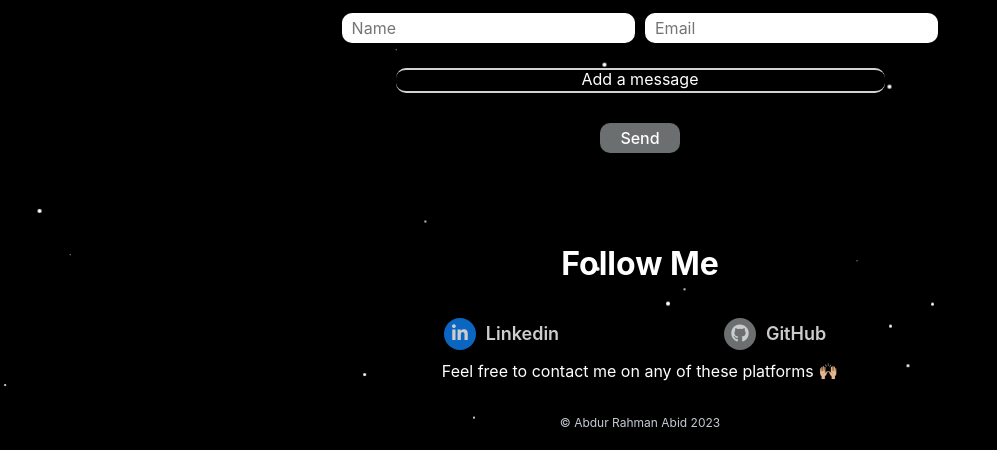
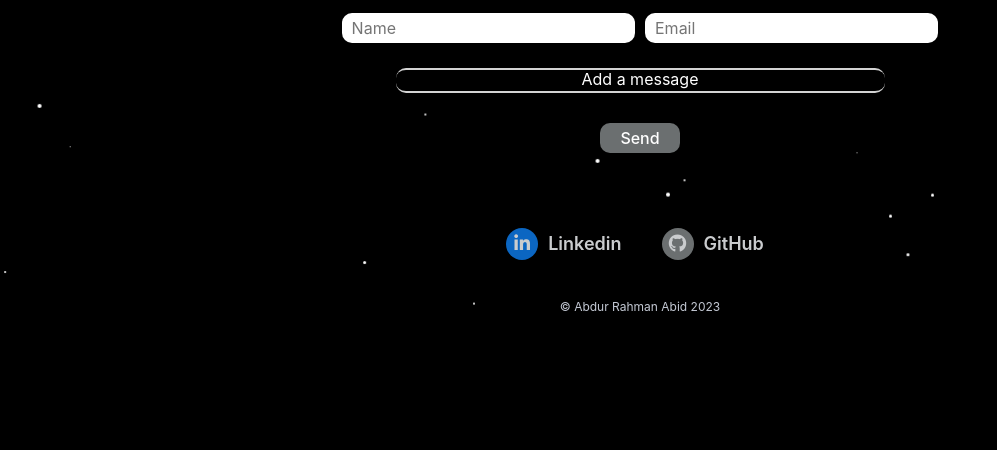
Before and after one commit to Abid-dev/portfolio, a PHP site: page / in a window 1280 px wide. Shown: the part 2520-2970 px from the top of the page, without its empty margins (0-997 px from the left). After the commit the page ends 2855 px from the top, so only its background shows below. Run offline with PHP 8.4, Linux system fonts and the light colour scheme; some libraries are stand-ins or nearby versions.

Commit message:
clean up the socials sections

```diff
--- a/index.php
+++ b/index.php
@@ -190,7 +190,6 @@
             </form>
             </div>
             <div id="follow" class="container page_section">
-                <h2 class="column_header">Follow Me</h2>
                 <div class="links_container">
                     <div class="link_wrapper">
                         <a href="https://www.linkedin.com/in/abdur-rahman-abid-935120196/" target="_blank" class="link">
@@ -217,7 +216,6 @@
                         </a>
                     </div>
                 </div>
-                <p>Feel free to contact me on any of these platforms 🙌🏼</p>
             </div>
         <!-- </main> -->
         <footer>
--- a/styles/styles.css
+++ b/styles/styles.css
@@ -768,10 +768,6 @@ details > summary::marker {
 }
 
 @media only screen and (min-width: 500px) {
-  .links_container {
-    justify-content: space-evenly;
-  }
-
   .link__text {
     padding: 10px;
     display: block;
```
